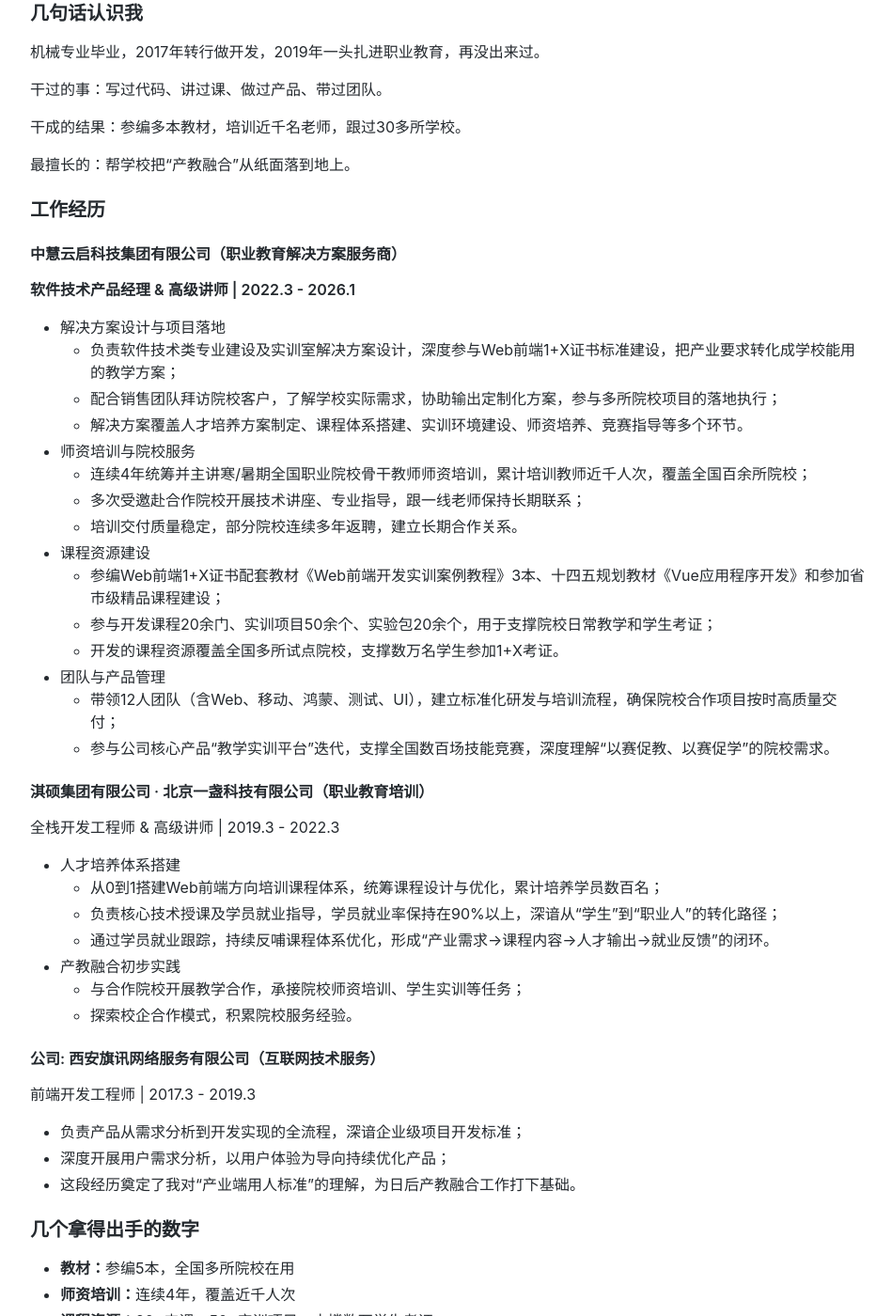
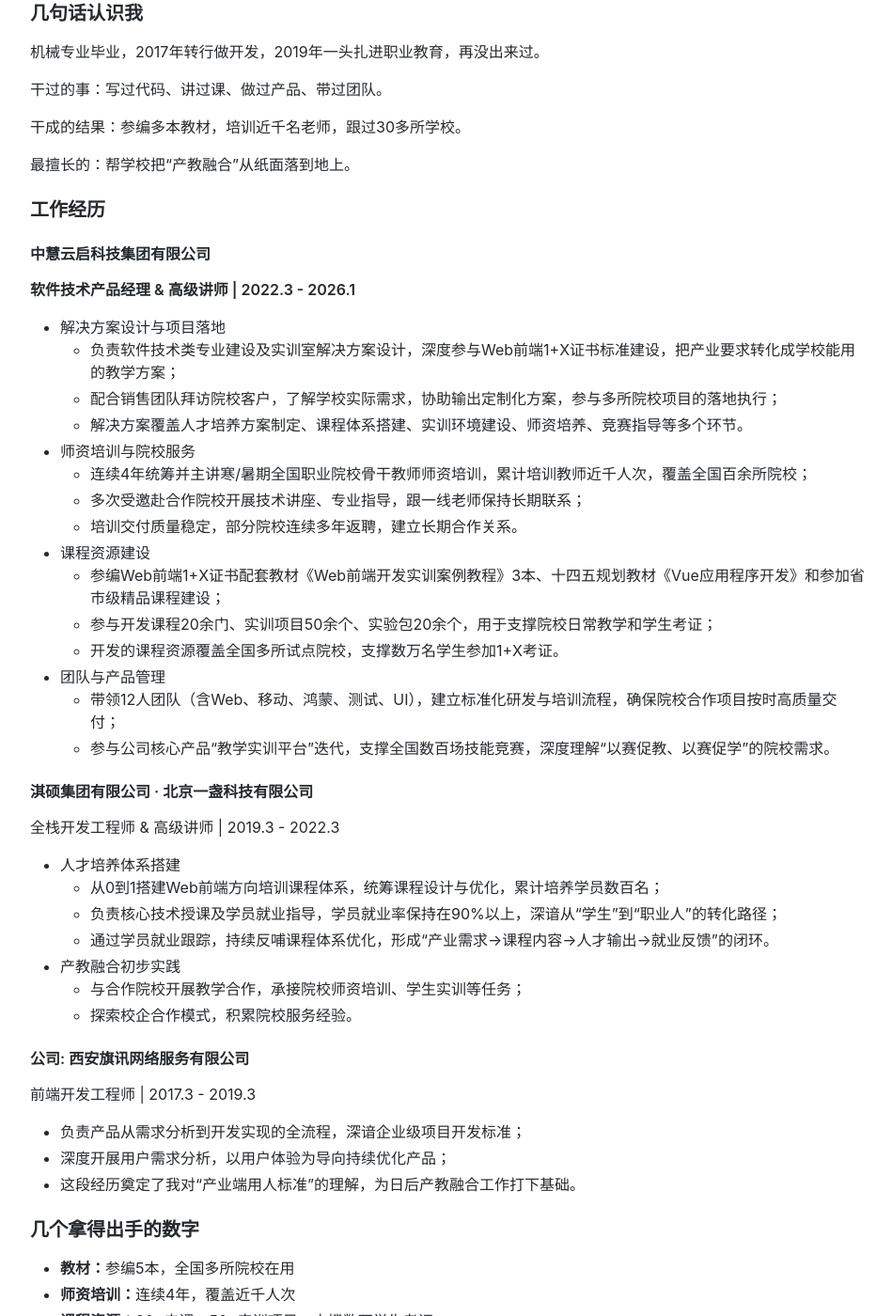
Before and after one commit to davidkoojohn/davidkoojohn.github.io, a Jekyll site: the page built from resume-cjrh.md, in a window 1280 px wide and 1400 px high, scrolled down 500 px. Shown: the whole window at 94% size, without its empty margins (163-1112 px from the left). Built offline with Jekyll 4.4.1, drawn with Linux system fonts in a browser that asks for light colours; comment, search, counter and statistics services are not loaded.

Commit message:
modify cjrh.

```diff
--- a/resume-cjrh.md
+++ b/resume-cjrh.md
@@ -35,7 +35,7 @@ title: Resume
 
 ### 工作经历
 
-#### 中慧云启科技集团有限公司（职业教育解决方案服务商）
+#### 中慧云启科技集团有限公司
 
 **软件技术产品经理 & 高级讲师 | 2022.3 - 2026.1**
 * 解决方案设计与项目落地
@@ -54,7 +54,7 @@ title: Resume
     * 带领12人团队（含Web、移动、鸿蒙、测试、UI），建立标准化研发与培训流程，确保院校合作项目按时高质量交付；
     * 参与公司核心产品“教学实训平台”迭代，支撑全国数百场技能竞赛，深度理解“以赛促教、以赛促学”的院校需求。
 
-#### 淇硕集团有限公司 · 北京一盏科技有限公司（职业教育培训）
+#### 淇硕集团有限公司 · 北京一盏科技有限公司
 
 全栈开发工程师 & 高级讲师 | 2019.3 - 2022.3
 * 人才培养体系搭建
@@ -65,7 +65,7 @@ title: Resume
     * 与合作院校开展教学合作，承接院校师资培训、学生实训等任务；
     * 探索校企合作模式，积累院校服务经验。
 
-#### 公司: 西安旗讯网络服务有限公司（互联网技术服务）
+#### 公司: 西安旗讯网络服务有限公司
 
 前端开发工程师 | 2017.3 - 2019.3
 * 负责产品从需求分析到开发实现的全流程，深谙企业级项目开发标准；
```
